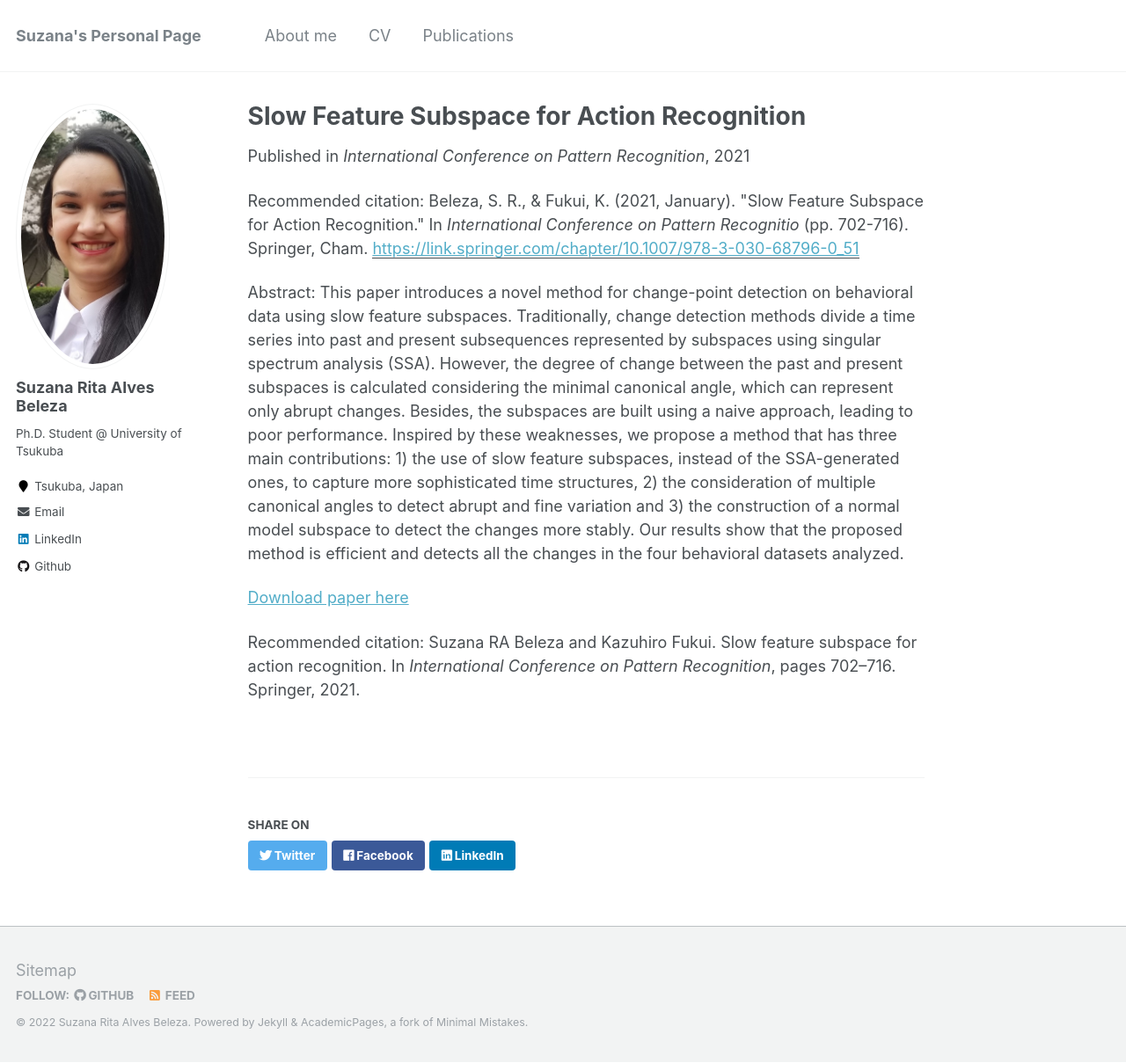
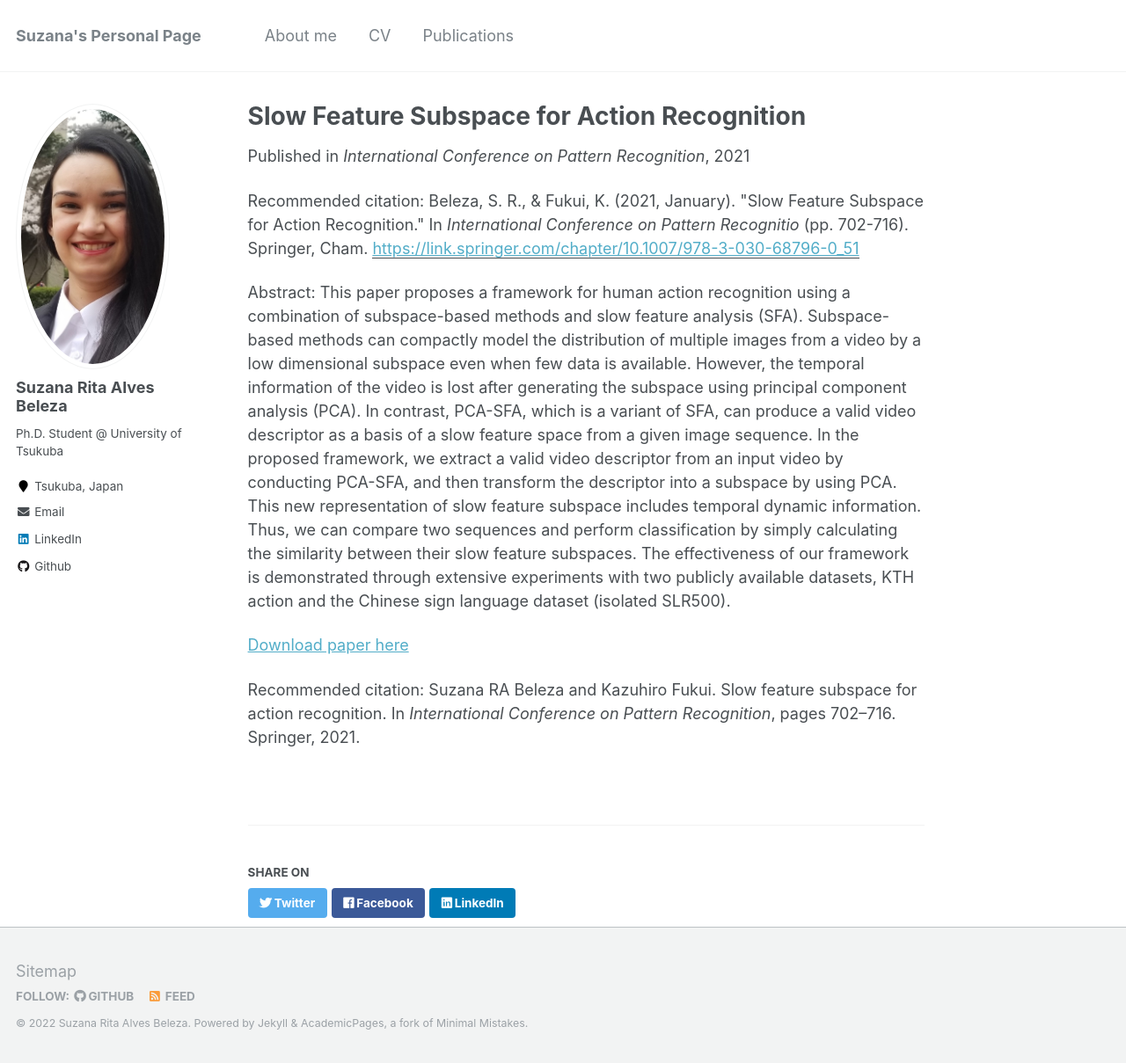
Before and after one commit to suzana-rita/suzana-rita.github.io, a Jekyll site: the page built from _publications/2021-02-21-slow-feat-subspace-har.md, in a window 1280 px wide and 1209 px high. Shown: the whole window at 88% size. Built offline with Jekyll 4.4.1, drawn with Linux system fonts in a browser that asks for light colours.

Commit message:
Modify the abstract of the ICPRw paper.

```diff
--- a/_publications/2021-02-21-slow-feat-subspace-har.md
+++ b/_publications/2021-02-21-slow-feat-subspace-har.md
@@ -8,7 +8,7 @@ venue: 'International Conference on Pattern Recognition'
 paperurl: 'https://link.springer.com/chapter/10.1007/978-3-030-68796-0_51'
 citation: 'Beleza, S. R., & Fukui, K. (2021, January). &quot;Slow Feature Subspace for Action Recognition.&quot; In <i>International Conference on Pattern Recognitio</i> (pp. 702-716). Springer, Cham.'
 ---
-Abstract: This paper introduces a novel method for change-point detection on behavioral data using slow feature subspaces. Traditionally, change detection methods divide a time series into past and present subsequences represented by subspaces using singular spectrum analysis (SSA). However, the degree of change between the past and present subspaces is calculated considering the minimal canonical angle, which can represent only abrupt changes. Besides, the subspaces are built using a naive approach, leading to poor performance. Inspired by these weaknesses, we propose a method that has three main contributions: 1) the use of slow feature subspaces, instead of the SSA-generated ones, to capture more sophisticated time structures, 2) the consideration of multiple canonical angles to detect abrupt and fine variation and 3) the construction of a normal model subspace to detect the changes more stably. Our results show that the proposed method is efficient and detects all the changes in the four behavioral datasets analyzed.
+Abstract: This paper proposes a framework for human action recognition using a combination of subspace-based methods and slow feature analysis (SFA). Subspace-based methods can compactly model the distribution of multiple images from a video by a low dimensional subspace even when few data is available. However, the temporal information of the video is lost after generating the subspace using principal component analysis (PCA). In contrast, PCA-SFA, which is a variant of SFA, can produce a valid video descriptor as a basis of a slow feature space from a given image sequence. In the proposed framework, we extract a valid video descriptor from an input video by conducting PCA-SFA, and then transform the descriptor into a subspace by using PCA. This new representation of slow feature subspace includes temporal dynamic information. Thus, we can compare two sequences and perform classification by simply calculating the similarity between their slow feature subspaces. The effectiveness of our framework is demonstrated through extensive experiments with two publicly available datasets, KTH action and the Chinese sign language dataset (isolated SLR500).
 
 [Download paper here](https://link.springer.com/chapter/10.1007/978-3-030-68796-0_51)
 
```
